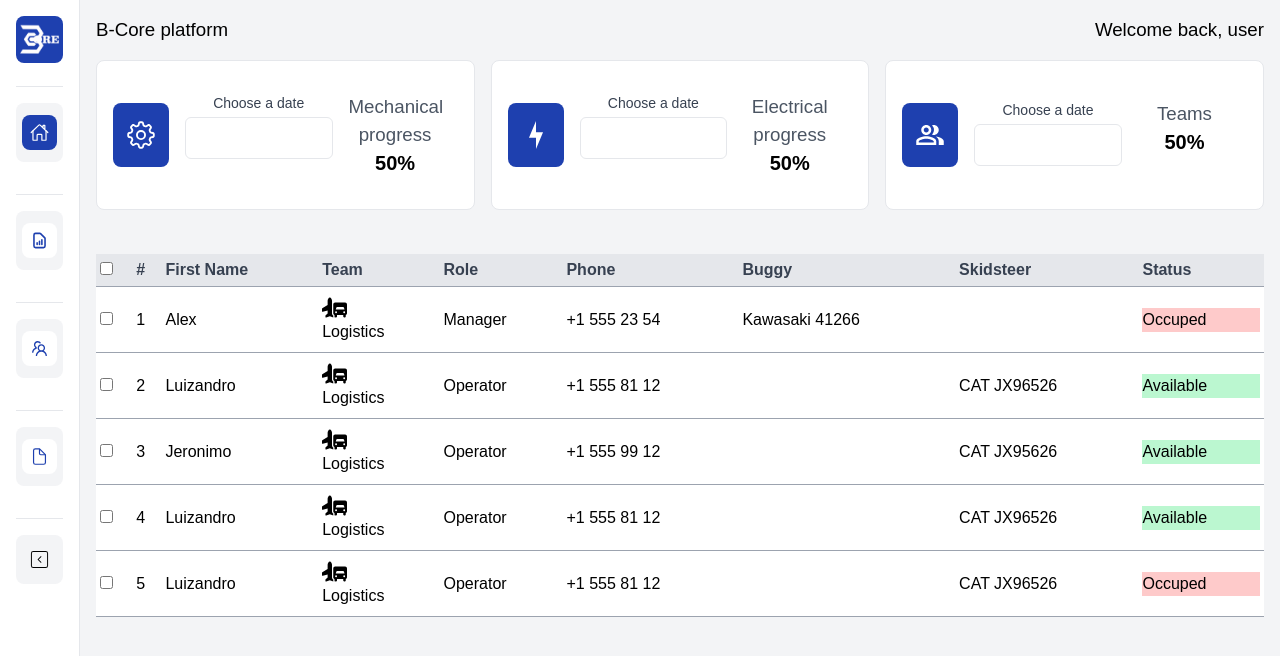
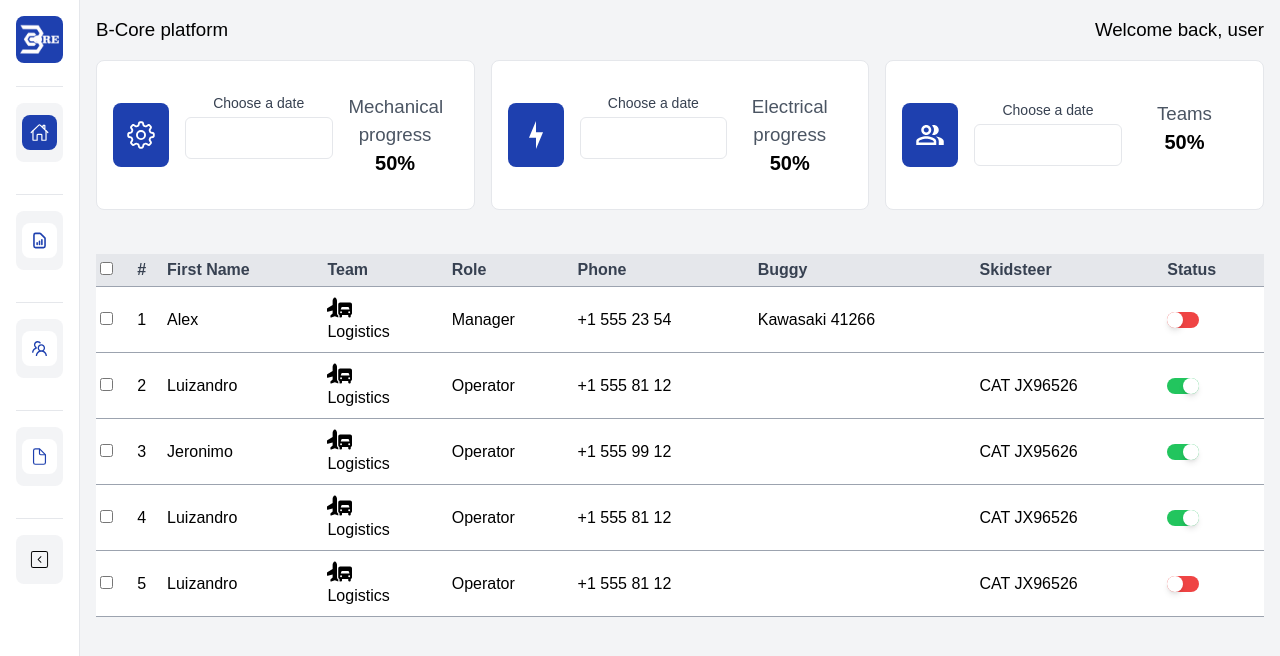
Before and after one commit to LMartin1998/BCorePlatform-Deploy, a Next.js app: page /teams in a window 1280 px wide. Shown: the top 656 px of the page. Built offline with nearby package versions, Linux system fonts and the light colour scheme.

Commit message:
switch added, working on logic

```diff
--- a/src/app/Components/TeamsTableComponent.jsx
+++ b/src/app/Components/TeamsTableComponent.jsx
@@ -67,8 +67,12 @@ export default function TeamsTable() {
         {
             header: 'Status',
             accessorKey: 'status',
-            cell: row => <div className={`${row.getValue() ? 'bg-green-200' : 'bg-red-200'}`}>
-                <p>{`${row.getValue() ? 'Available' : 'Occuped'}`}</p>
+            cell: row => <div className="flex items-center">
+                <div
+                    className={`cursor-pointer relative ${row.getValue() ? 'bg-green-500' : 'bg-red-500'} rounded-full w-8 h-4 transition`}
+                >
+                    <div className={`absolute ${row.getValue() ? 'translate-x-4' : 'translate-x-0'} left-0 bg-white w-4 h-4 rounded-full shadow-md transition transform duration-300 ease-in-out`} />
+                </div>
             </div>
         },
     ];
```
